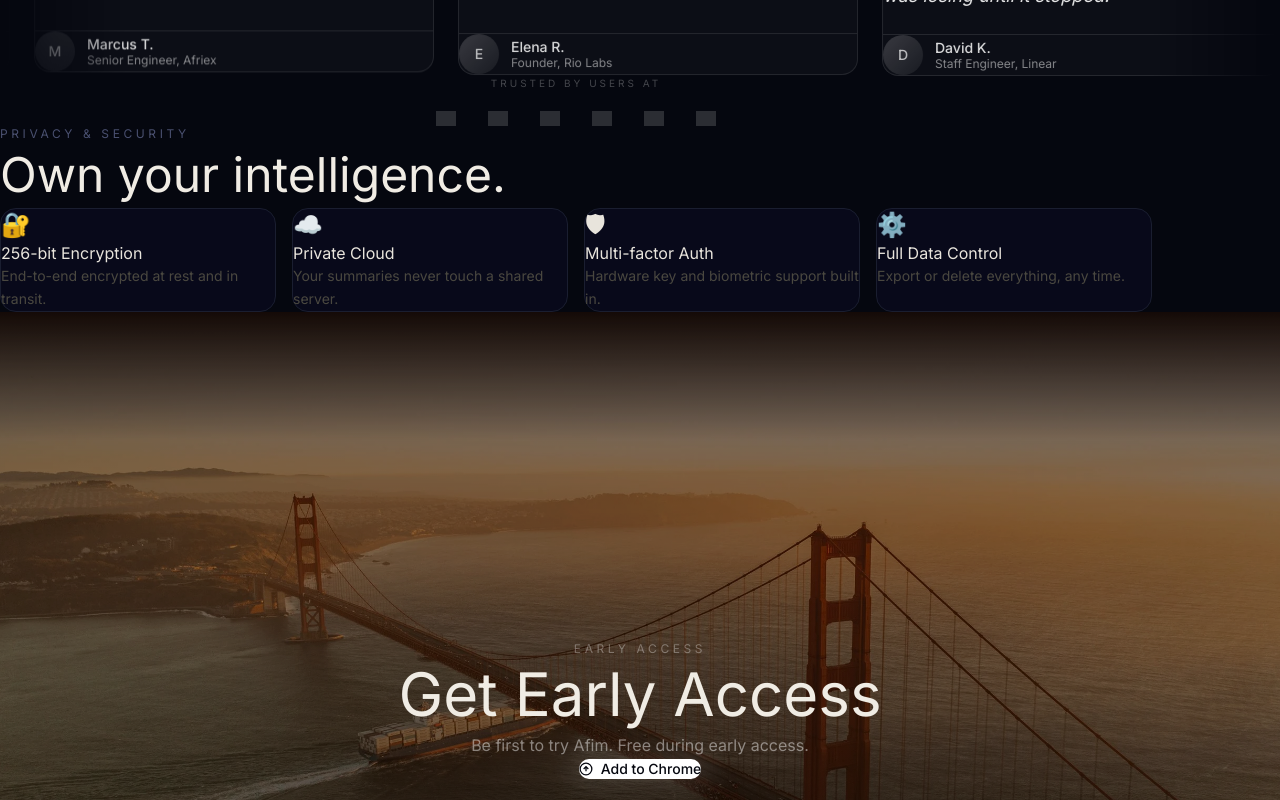
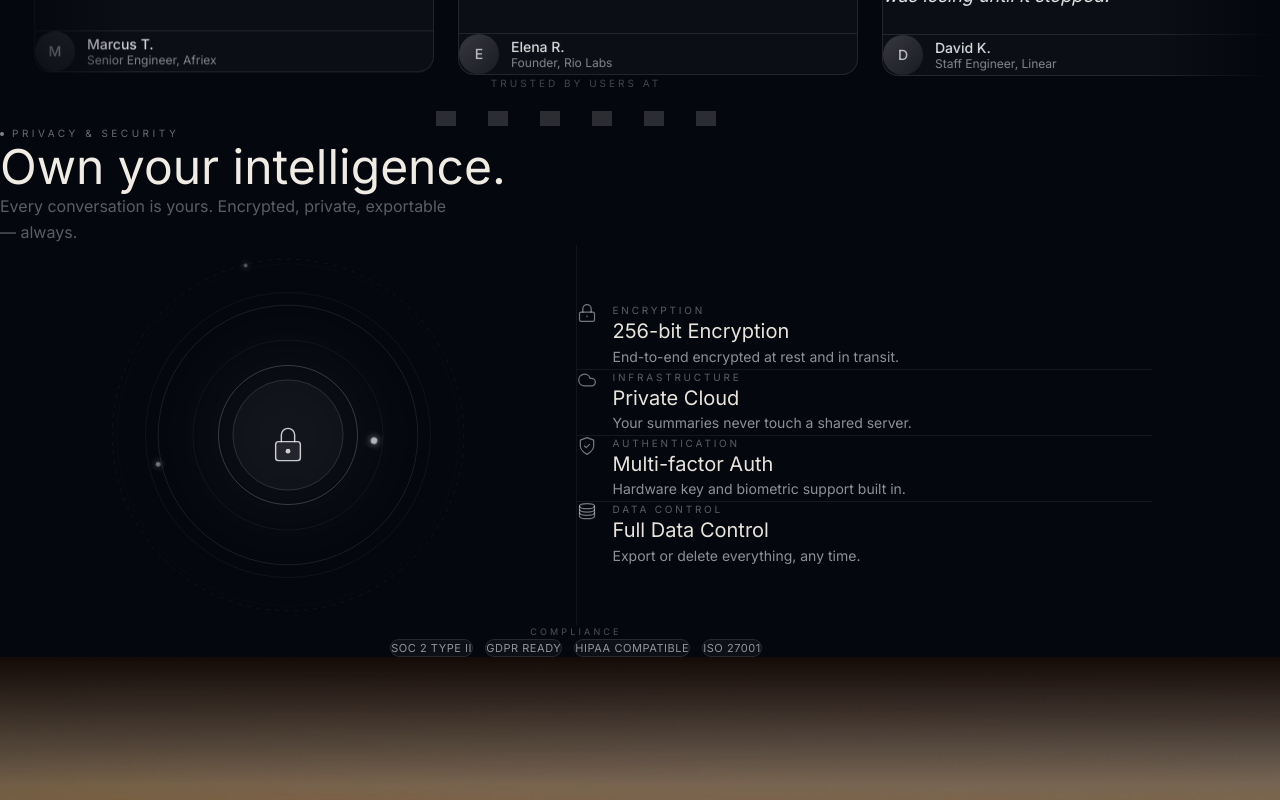
Before and after one commit to TejasGov/Afim, a Next.js app: page / in a window 1280 px wide. Shown: the part 2800-3600 px from the top of the page. Built offline with nearby package versions, Linux system fonts and the light colour scheme; grey boxes are pictures that could not be loaded; a web font is replaced by a local one.

Commit message:
redesigned privacy section with shield visualization

```diff
--- a/app/page.jsx
+++ b/app/page.jsx
@@ -121,12 +121,14 @@ const SOCIAL_LOGOS = [
 const T_SLOT = 424;
 const T_SINGLE_W = TESTIMONIALS.length * T_SLOT; // 6 * 424 = 2544
 
-const PRIVACY_CARDS = [
-  { icon: "🔐", title: "256-bit Encryption", body: "End-to-end encrypted at rest and in transit." },
-  { icon: "☁️", title: "Private Cloud", body: "Your summaries never touch a shared server." },
-  { icon: "🛡", title: "Multi-factor Auth", body: "Hardware key and biometric support built in." },
-  { icon: "⚙️", title: "Full Data Control", body: "Export or delete everything, any time." },
+const PRIVACY_FEATURES = [
+  { label: "ENCRYPTION",      title: "256-bit Encryption", body: "End-to-end encrypted at rest and in transit.",   icon: "lock"     },
+  { label: "INFRASTRUCTURE",  title: "Private Cloud",       body: "Your summaries never touch a shared server.",   icon: "cloud"    },
+  { label: "AUTHENTICATION",  title: "Multi-factor Auth",   body: "Hardware key and biometric support built in.",  icon: "shield"   },
+  { label: "DATA CONTROL",    title: "Full Data Control",   body: "Export or delete everything, any time.",        icon: "database" },
 ];
+
+const COMPLIANCE_BADGES = ["SOC 2 Type II", "GDPR Ready", "HIPAA Compatible", "ISO 27001"];
 
 // ── ANIMATION HELPERS ─────────────────────────────────────────────────────────
 
@@ -1240,6 +1242,236 @@ function TestimonialsSection() {
   );
 }
 
+// ── PRIVACY & SECURITY ───────────────────────────────────────────────────────
+
+function PrivacyIcon({ type }) {
+  const S = { fill: "none", stroke: "currentColor", strokeWidth: "1.5", strokeLinecap: "round", strokeLinejoin: "round" };
+  const icons = {
+    lock: (
+      <>
+        <rect x="3" y="11" width="18" height="11" rx="2" {...S} />
+        <path d="M7 11V7a5 5 0 0 1 10 0v4" {...S} />
+        <circle cx="12" cy="16" r="1" fill="currentColor" stroke="none" />
+      </>
+    ),
+    cloud: (
+      <path d="M17.5 19H9a7 7 0 1 1 6.71-9h1.79a4.5 4.5 0 1 1 0 9Z" {...S} />
+    ),
+    shield: (
+      <>
+        <path d="M12 22s8-4 8-10V5l-8-3-8 3v7c0 6 8 10 8 10Z" {...S} />
+        <polyline points="9 12 11 14 15 10" {...S} />
+      </>
+    ),
+    database: (
+      <>
+        <ellipse cx="12" cy="5" rx="9" ry="3" {...S} />
+        <path d="M3 5v4c0 1.66 4.03 3 9 3s9-1.34 9-3V5" {...S} />
+        <path d="M3 9v4c0 1.66 4.03 3 9 3s9-1.34 9-3V9" {...S} />
+        <path d="M3 13v4c0 1.66 4.03 3 9 3s9-1.34 9-3v-4" {...S} />
+      </>
+    ),
+  };
+  return (
+    <svg width="20" height="20" viewBox="0 0 24 24" className="text-white/45 flex-shrink-0 mt-0.5">
+      {icons[type]}
+    </svg>
+  );
+}
+
+const ORBIT_R = 132;
+const ORBIT_PARTICLES = [
+  { cx: 200,                         cy: 200 - ORBIT_R,                     r: 3.5, opacity: 0.62 },
+  { cx: 200 + ORBIT_R * 0.866,       cy: 200 + ORBIT_R * 0.5,              r: 2.5, opacity: 0.40 },
+  { cx: 200 - ORBIT_R * 0.866,       cy: 200 + ORBIT_R * 0.5,              r: 2.0, opacity: 0.30 },
+];
+
+function ShieldVisual() {
+  const orbitAngle = useMotionValue(0);
+
+  useEffect(() => {
+    const ctrl = animate(orbitAngle, 360, { duration: 20, ease: "linear", repeat: Infinity });
+    return ctrl.stop;
+  }, [orbitAngle]);
+
+  return (
+    <div className="relative w-full max-w-[380px] aspect-square select-none">
+      {/* Soft radial glow */}
+      <div
+        className="absolute inset-0 flex items-center justify-center pointer-events-none"
+        aria-hidden="true"
+      >
+        <div
+          className="w-56 h-56 rounded-full"
+          style={{ background: "radial-gradient(circle, rgba(255,255,255,0.07) 0%, transparent 70%)", filter: "blur(44px)" }}
+        />
+      </div>
+
+      <svg viewBox="0 0 400 400" width="100%" height="100%">
+        <defs>
+          <filter id="priv-glow" x="-80%" y="-80%" width="260%" height="260%">
+            <feGaussianBlur stdDeviation="4" result="b"/>
+            <feMerge><feMergeNode in="b"/><feMergeNode in="SourceGraphic"/></feMerge>
+          </filter>
+        </defs>
+
+        {/* Static ring guides */}
+        {[100, 150, 185].map((r, i) => (
+          <circle key={r} cx="200" cy="200" r={r} fill="none"
+            stroke="rgba(255,255,255,0.05)" strokeWidth="1"
+            strokeDasharray={i === 2 ? "4 6" : "none"}
+          />
+        ))}
+
+        {/* Radar pulse rings — 3 offset phases */}
+        {[0, 1.25, 2.5].map((delay, i) => (
+          <motion.circle
+            key={i} cx="200" cy="200" r="60"
+            fill="none" stroke="white" strokeWidth="1"
+            animate={{ r: [60, 192], opacity: [0.22, 0] }}
+            transition={{ duration: 3.6, repeat: Infinity, ease: "easeOut", delay }}
+          />
+        ))}
+
+        {/* Inner node */}
+        <circle cx="200" cy="200" r="58"
+          fill="rgba(255,255,255,0.025)"
+          stroke="rgba(255,255,255,0.14)" strokeWidth="1"
+        />
+
+        {/* Orbiting particles */}
+        <motion.g style={{ rotate: orbitAngle, transformOrigin: "200px 200px" }}>
+          {ORBIT_PARTICLES.map(({ cx, cy, r, opacity }, i) => (
+            <circle key={i} cx={cx} cy={cy} r={r}
+              fill={`rgba(255,255,255,${opacity})`}
+              filter="url(#priv-glow)"
+            />
+          ))}
+        </motion.g>
+
+        {/* Lock icon — centered at (200, 207) */}
+        <rect x="187" y="207" width="26" height="20" rx="3"
+          fill="rgba(255,255,255,0.07)"
+          stroke="rgba(255,255,255,0.78)" strokeWidth="1.5"
+        />
+        <path d="M 193 207 v-7 a7 7 0 0 1 14 0 v7"
+          fill="none" stroke="rgba(255,255,255,0.78)" strokeWidth="1.5" strokeLinecap="round"
+        />
+        <circle cx="200" cy="217" r="2.5" fill="rgba(255,255,255,0.78)" />
+      </svg>
+    </div>
+  );
+}
+
+function PrivacySection() {
+  return (
+    <section className="relative px-6 md:px-14 py-28 max-w-6xl mx-auto">
+
+      {/* Header */}
+      <div className="mb-20">
+        <motion.div {...fadeUp} className="flex items-center gap-2 mb-6">
+          <span className="w-1 h-1 rounded-full bg-white/50" />
+          <p className="text-[10px] tracking-[0.35em] uppercase text-white/40">Privacy & Security</p>
+        </motion.div>
+        <motion.h2
+          initial={{ opacity: 0, y: 30 }}
+          whileInView={{ opacity: 1, y: 0 }}
+          viewport={{ once: true, margin: "-80px" }}
+          transition={{ duration: 0.8, ease: "easeOut", delay: 0.07 }}
+          className="text-4xl md:text-5xl font-normal text-[#f0ece4] mb-4 leading-[1.08] max-w-lg"
+          style={{ fontFamily: "var(--font-serif)" }}
+        >
+          Own your intelligence.
+        </motion.h2>
+        <motion.p
+          initial={{ opacity: 0, y: 20 }}
+          whileInView={{ opacity: 1, y: 0 }}
+          viewport={{ once: true, margin: "-80px" }}
+          transition={{ duration: 0.7, ease: "easeOut", delay: 0.17 }}
+          className="text-white/35 text-base leading-relaxed max-w-md"
+        >
+          Every conversation is yours. Encrypted, private, exportable — always.
+        </motion.p>
+      </div>
+
+      {/* Two-column: shield left + features right */}
+      <div className="grid md:grid-cols-[1fr_1px_1fr] gap-0 items-center mb-20">
+
+        {/* Left — animated shield */}
+        <motion.div
+          initial={{ opacity: 0, scale: 0.92 }}
+          whileInView={{ opacity: 1, scale: 1 }}
+          viewport={{ once: true, margin: "-80px" }}
+          transition={{ duration: 1, ease: "easeOut", delay: 0.1 }}
+          className="flex justify-center pb-16 md:pb-0 md:pr-16"
+        >
+          <ShieldVisual />
+        </motion.div>
+
+        {/* Vertical separator */}
+        <div className="hidden md:block self-stretch bg-white/[0.05]" />
+
+        {/* Right — feature rows */}
+        <div className="md:pl-16">
+          {PRIVACY_FEATURES.map(({ label, title, body, icon }, i) => (
+            <motion.div
+              key={title}
+              initial={{ opacity: 0, x: 20 }}
+              whileInView={{ opacity: 1, x: 0 }}
+              viewport={{ once: true, margin: "-60px" }}
+              transition={{ duration: 0.65, ease: "easeOut", delay: 0.1 + i * 0.1 }}
+            >
+              <div className="flex items-start gap-4 py-7">
+                <PrivacyIcon type={icon} />
+                <div>
+                  <p className="text-[10px] tracking-[0.28em] uppercase text-white/35 mb-1.5"
+                    style={{ fontFamily: "var(--font-sans)" }}>
+                    {label}
+                  </p>
+                  <h3
+                    className="text-xl font-normal text-[#e8e4dc] mb-1.5 leading-snug"
+                    style={{ fontFamily: "var(--font-serif)" }}
+                  >
+                    {title}
+                  </h3>
+                  <p className="text-sm text-white/55 leading-relaxed">{body}</p>
+                </div>
+              </div>
+              {i < PRIVACY_FEATURES.length - 1 && (
+                <div className="border-t border-white/[0.07]" />
+              )}
+            </motion.div>
+          ))}
+        </div>
+      </div>
+
+      {/* Compliance badges */}
+      <motion.div
+        initial={{ opacity: 0, y: 20 }}
+        whileInView={{ opacity: 1, y: 0 }}
+        viewport={{ once: true, margin: "-60px" }}
+        transition={{ duration: 0.7, ease: "easeOut", delay: 0.25 }}
+        className="text-center"
+      >
+        <p className="text-[9px] tracking-[0.35em] uppercase text-white/30 mb-5">
+          Compliance
+        </p>
+        <div className="flex flex-wrap items-center justify-center gap-3">
+          {COMPLIANCE_BADGES.map((badge) => (
+            <span
+              key={badge}
+              className="bg-white/[0.04] border border-white/10 px-4 py-1.5 text-[11px] text-white/55 rounded-full uppercase tracking-wider"
+            >
+              {badge}
+            </span>
+          ))}
+        </div>
+      </motion.div>
+
+    </section>
+  );
+}
+
 // ── PAGE ──────────────────────────────────────────────────────────────────────
 
 export default function Home() {
@@ -1463,37 +1695,7 @@ export default function Home() {
       <TestimonialsSection />
 
       {/* ══ PRIVACY ═══════════════════════════════════════════════════════════ */}
-      <section className="px-6 md:px-14 py-28 max-w-6xl mx-auto">
-        <motion.div {...fadeUp}>
-          <p className="text-xs tracking-[0.3em] uppercase text-[#4a5070] mb-4">Privacy & Security</p>
-          <h2
-            className="text-4xl md:text-5xl font-normal text-[#f0ece4] mb-16 max-w-lg leading-snug"
-            style={{ fontFamily: "var(--font-serif)" }}
-          >
-            Own your intelligence.
-          </h2>
-        </motion.div>
-
-        <div className="grid sm:grid-cols-2 lg:grid-cols-4 gap-4">
-          {PRIVACY_CARDS.map((card, i) => (
-            <motion.div
-              key={card.title}
-              {...fadeUp}
-              transition={{ duration: 0.8, ease: "easeOut", delay: i * 0.08 }}
-              className="border border-[#1a1e30] bg-[#08091a] rounded-2xl p-7"
-            >
-              <span className="text-2xl block mb-5">{card.icon}</span>
-              <h3
-                className="text-base font-normal text-[#e8e4dc] mb-2"
-                style={{ fontFamily: "var(--font-serif)" }}
-              >
-                {card.title}
-              </h3>
-              <p className="text-sm text-[#4a4840] leading-relaxed">{card.body}</p>
-            </motion.div>
-          ))}
-        </div>
-      </section>
+      <PrivacySection />
 
       {/* ══ FINAL CTA ═════════════════════════════════════════════════════════ */}
       <section
```
